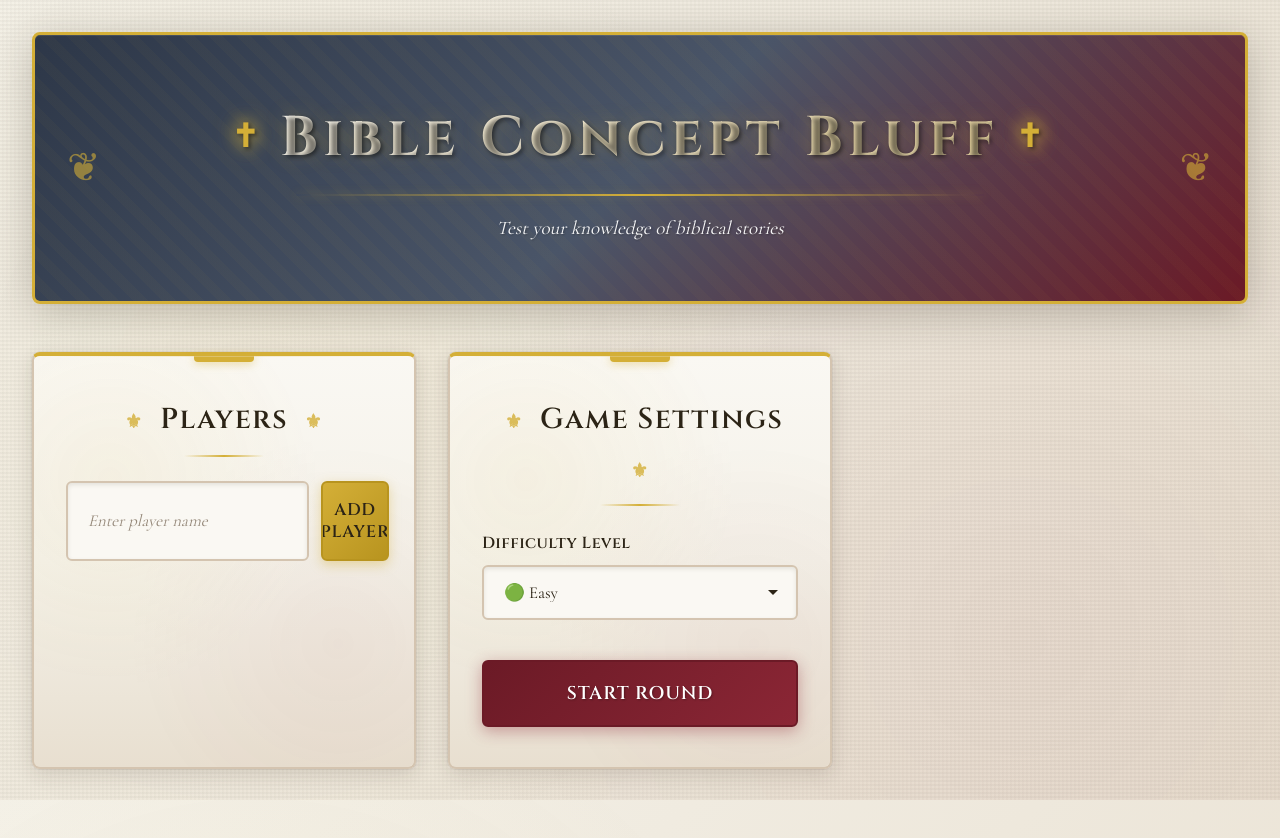
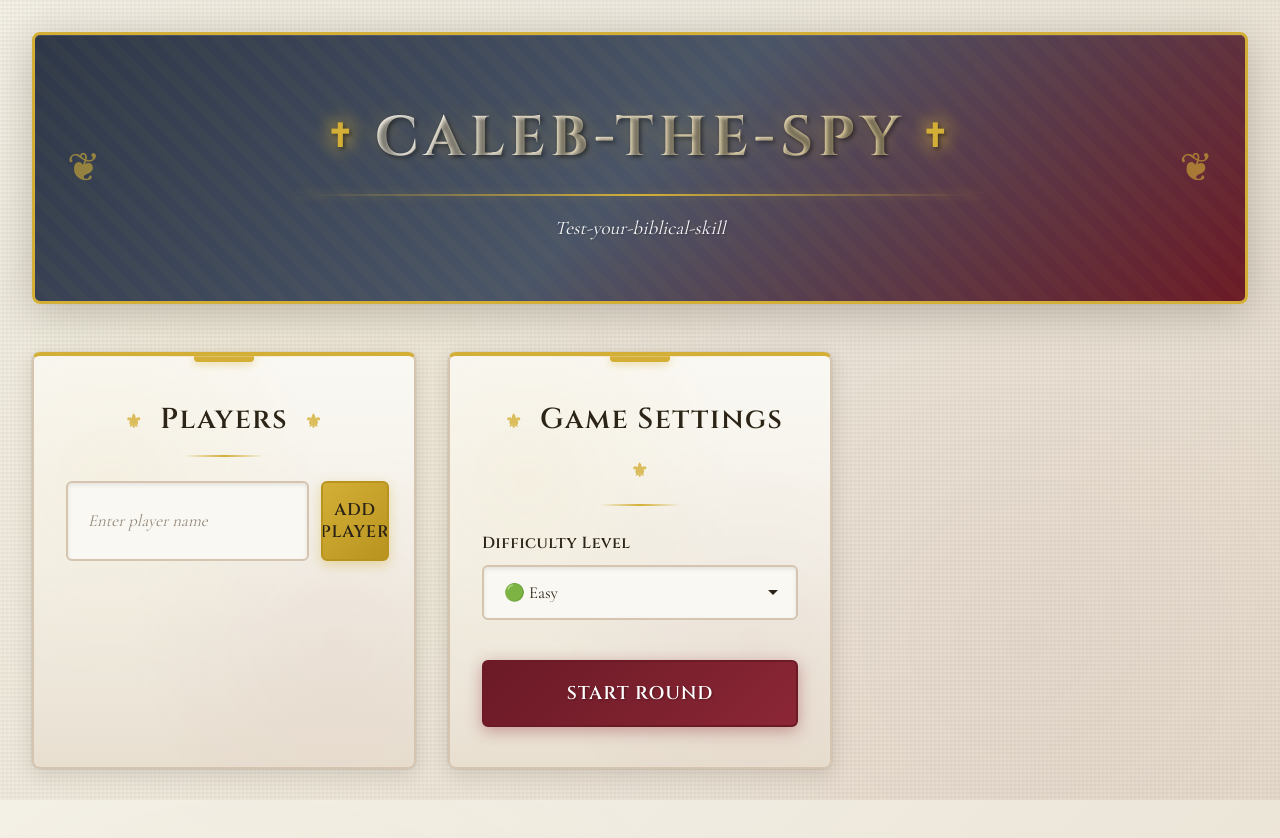
Before and after one commit to AIB1TAL0S/Hope-spy-deduction-game, a plain HTML site: page index.html in a window 1280 px wide. Drawn offline with nearby package versions, Linux system fonts and the light colour scheme.

Commit message:
Update index.html

```diff
--- a/index.html
+++ b/index.html
@@ -20,11 +20,11 @@
             <div class="header-ornament header-ornament-right">❦</div>
             <h1 class="title">
                 <span class="title-icon">✝</span>
-                <span class="title-text">Bible Concept Bluff</span>
+                <span class="title-text">CALEB-THE-SPY</span>
                 <span class="title-icon">✝</span>
             </h1>
             <div class="title-underline"></div>
-            <p class="subtitle">Test your knowledge of biblical stories</p>
+            <p class="subtitle">Test-your-biblical-skill</p>
         </div>
     </header>
 
```
